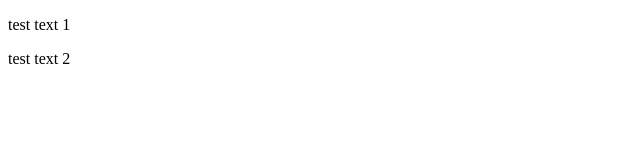
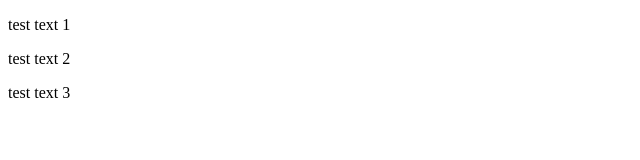
Before and after one commit to Sakib928/test-repo, a plain HTML site: page index.html in a window 1280 px wide. Shown: the full height of the page, 0-640 px from the left. Drawn offline with Linux system fonts and the light colour scheme.

Commit message:
test commit 3

```diff
--- a/index.html
+++ b/index.html
@@ -10,6 +10,7 @@
 <body>
     <p>test text 1</p>
     <p>test text 2</p>
+    <p>test text 3</p>
 </body>
 
 </html>
```
